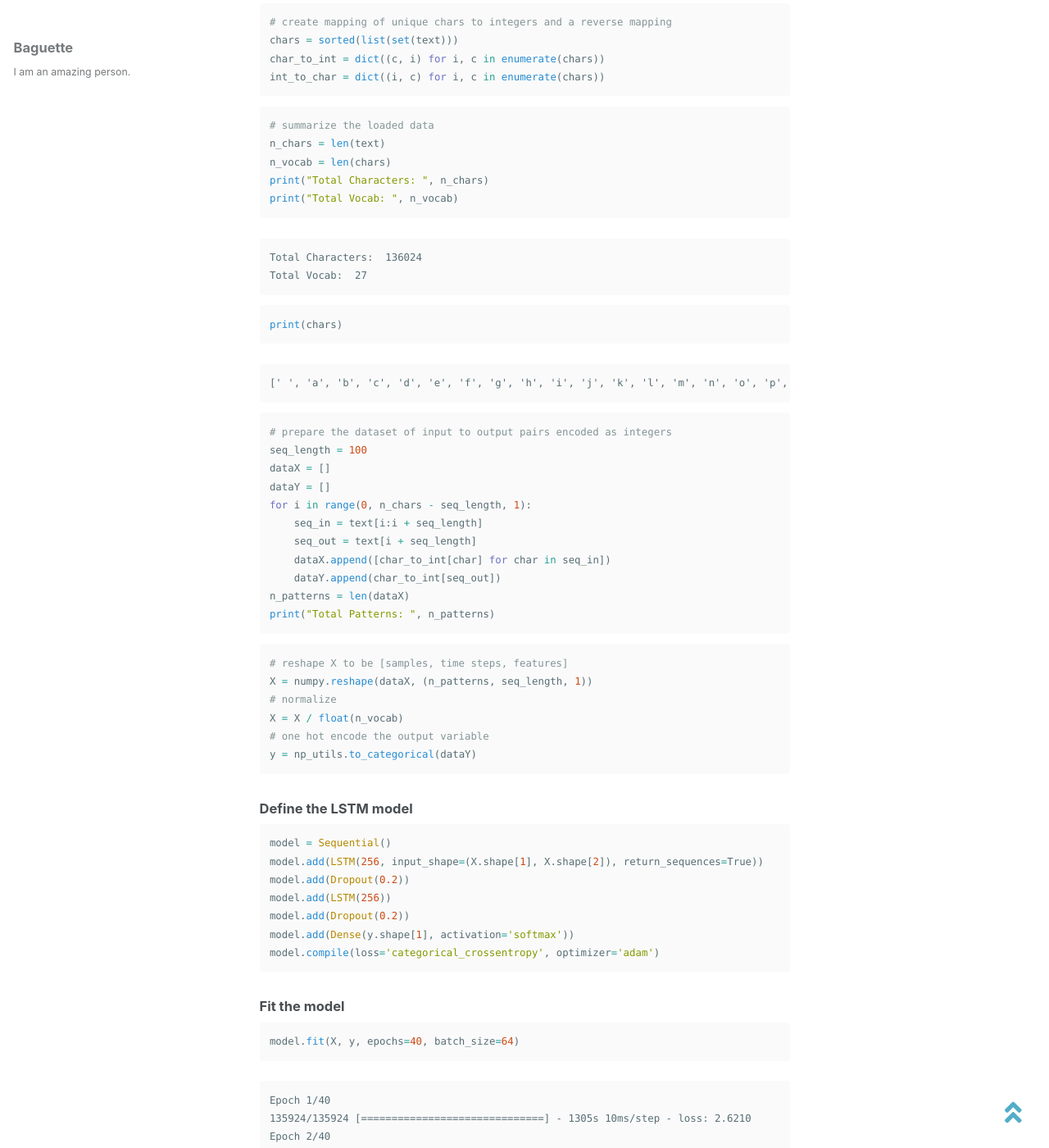
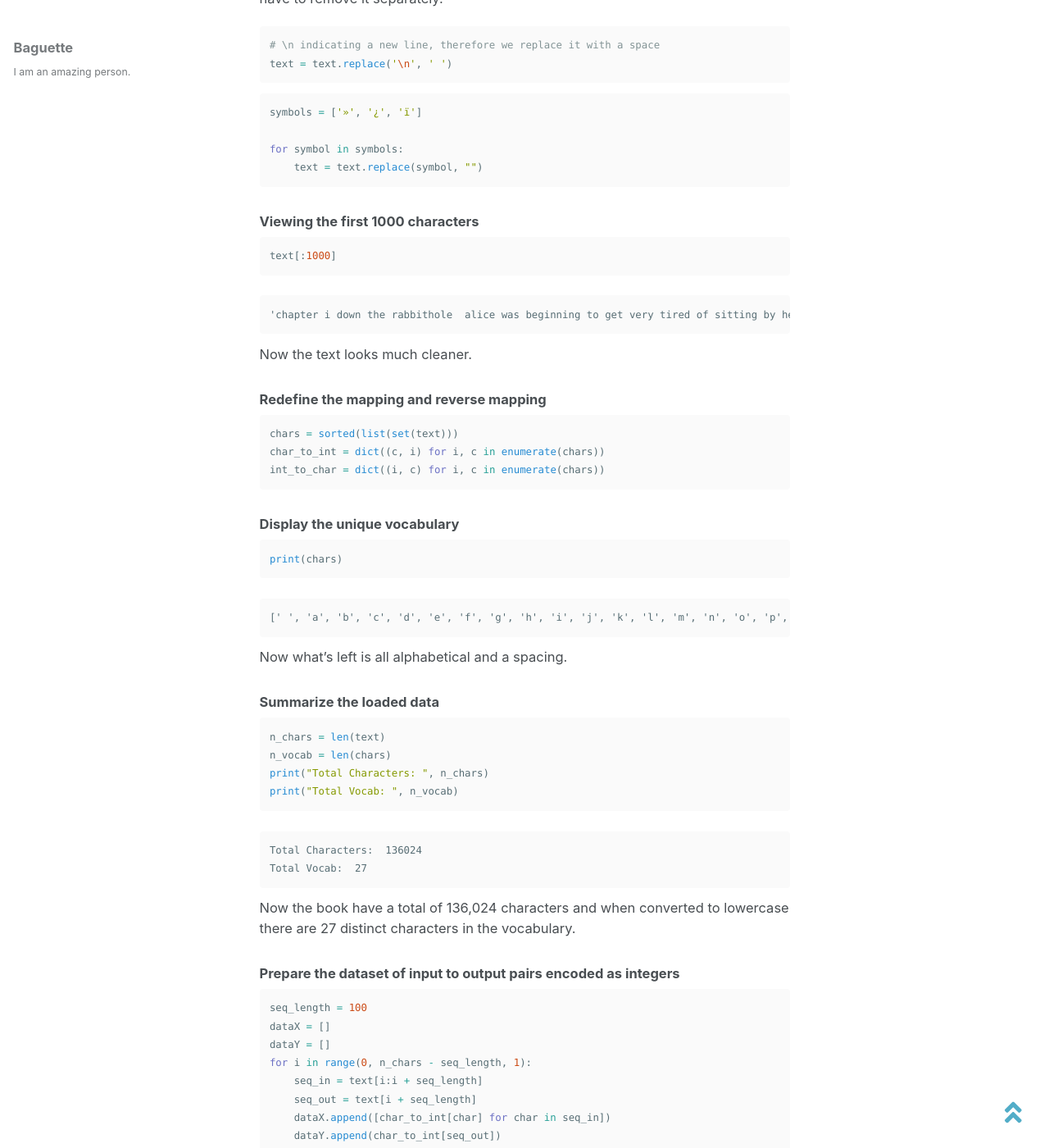
Before and after one commit to baguettexci/baguettexci.gituhb.io, a Jekyll site: the page built from _posts/2018-10-20-Generating-Text.md, in a window 1280 px wide and 1400 px high, scrolled down 9283 px. Shown: the whole window at 82% size. Built offline with Jekyll 4.4.1, drawn with Linux system fonts in a browser that asks for light colours; nearby versions of some CDN libraries; some of the changed text lies outside the part shown.

Commit message:
Update 2018-10-20-Generating-Text.md

````diff
--- a/_posts/2018-10-20-Generating-Text.md
+++ b/_posts/2018-10-20-Generating-Text.md
@@ -419,9 +419,15 @@ rabbit replied, 'it sas all the batter-'
   *
   *
 {% endhighlight %}
+Note some observations about the generate text:
+* There are slightly lesser spelling mistakes.
+* Some phrases gets repeated again and again like "the way" and "as all".
+* "*" seems to be generated repeatedly.
 
 ## 5) Training on processed text
-
+Try to improve the quality of the generated text by removing all punctuation and non alphabetical characters from the source text.
+<br/>
+Keeping the settings the same as the previous network but increase the number of training epochs from 30 to 40.
 ### Remove any punctuation
 ```python
 import string
@@ -439,21 +445,35 @@ symbols = ['»', '¿', 'ï']
 
 for symbol in symbols:
     text = text.replace(symbol, "")
-print(text)
+```
+
+### Viewing the first 1000 characters
+```python
+text[:1000]
 ```
 {% highlight text %}
+'chapter i down the rabbithole  alice was beginning to get very tired of sitting by her sister on the bank and of having nothing to do once or twice she had peeped into the book her sister was reading but it had no pictures or conversations in it and what is the use of a book thought alice without pictures or conversations  so she was considering in her own mind as well as she could for the hot day made her feel very sleepy and stupid whether the pleasure of making a daisychain would be worth the trouble of getting up and picking the daisies when suddenly a white rabbit with pink eyes ran close by her  there was nothing so very remarkable in that nor did alice think it so very much out of the way to hear the rabbit say to itself oh dear oh dear i shall be late when she thought it over afterwards it occurred to her that she ought to have wondered at this but at the time it all seemed quite natural but when the rabbit actually took a watch out of its waistcoatpocket and looked at it and t'
+{% endhighlight %}
+Now the text looks much cleaner.
 
-{% endhighlight %}
-
+### Redefine the mapping and reverse mapping
 ```python
-# create mapping of unique chars to integers and a reverse mapping
 chars = sorted(list(set(text)))
 char_to_int = dict((c, i) for i, c in enumerate(chars))
 int_to_char = dict((i, c) for i, c in enumerate(chars))
 ```
 
+### Display the unique vocabulary
 ```python
-# summarize the loaded data
+print(chars)
+```
+{% highlight text %}
+[' ', 'a', 'b', 'c', 'd', 'e', 'f', 'g', 'h', 'i', 'j', 'k', 'l', 'm', 'n', 'o', 'p', 'q', 'r', 's', 't', 'u', 'v', 'w', 'x', 'y', 'z']
+{% endhighlight %}
+Now what's left is all alphabetical and a spacing.
+
+### Summarize the loaded data
+```python
 n_chars = len(text)
 n_vocab = len(chars)
 print("Total Characters: ", n_chars)
@@ -463,16 +483,10 @@ print("Total Vocab: ", n_vocab)
 Total Characters:  136024
 Total Vocab:  27
 {% endhighlight %}
+Now the book have a total of 136,024 characters and when converted to lowercase there are 27 distinct characters in the vocabulary.
 
+### Prepare the dataset of input to output pairs encoded as integers
 ```python
-print(chars)
-```
-{% highlight text %}
-[' ', 'a', 'b', 'c', 'd', 'e', 'f', 'g', 'h', 'i', 'j', 'k', 'l', 'm', 'n', 'o', 'p', 'q', 'r', 's', 't', 'u', 'v', 'w', 'x', 'y', 'z']
-{% endhighlight %}
-
-```python
-# prepare the dataset of input to output pairs encoded as integers
 seq_length = 100
 dataX = []
 dataY = []
@@ -484,13 +498,23 @@ for i in range(0, n_chars - seq_length, 1):
 n_patterns = len(dataX)
 print("Total Patterns: ", n_patterns)
 ```
+{% highlight text %}
+Total Patterns:  135924
+{% endhighlight %}
+The total number of patterns is 135,924.
 
+### Reshape into the form [samples, time steps, features]
 ```python
-# reshape X to be [samples, time steps, features]
 X = numpy.reshape(dataX, (n_patterns, seq_length, 1))
-# normalize
+```
+
+### Normalization
+```python
 X = X / float(n_vocab)
-# one hot encode the output variable
+```
+
+### One hot encode
+```python
 y = np_utils.to_categorical(dataY)
 ```
 
@@ -631,10 +655,15 @@ to herself in a moment that it was a little befin and then all the court and the
 said the queen  i dont know that she was a very gind her something was and she said to herself
 i shall be a call i can rail iis head out of the words a little bett tha
 {% endhighlight %}
-
+Note some observations about the generate text:
+* There are much lesser spelling mistakes and the text looks more realistic.
+* There is less repetition of phrases.
+* Overall the text is still making not much sense.
 
 ## 6) Conclusion
-
+With a sufficiently trained model, we could generate realistic text that are more language-like and legible, which at one glance could be difficult to be differentiated from actual written text by humans.
+<br/>
+To further improve the model, we could try tuning the model, such as the number of epochs, memory units, batch size or even the dropout percentage to see if we can develop a better model. We could also explore developing a word-based language model rather than a character-based model.
 
 ```python
 
````
Also changed, not shown: other parts of _posts/2018-10-20-Generating-Text.md (+1 -1 lines).
